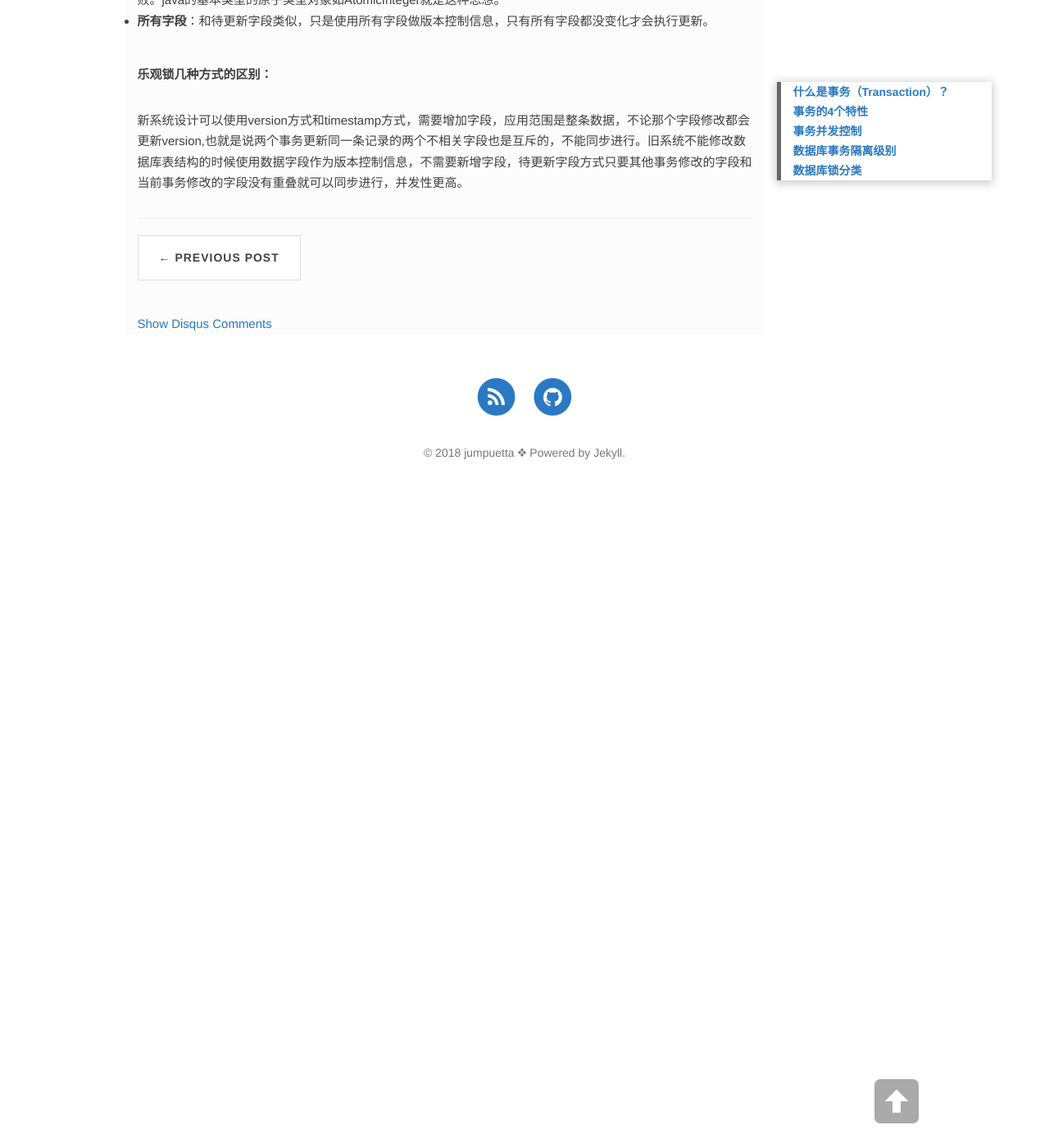
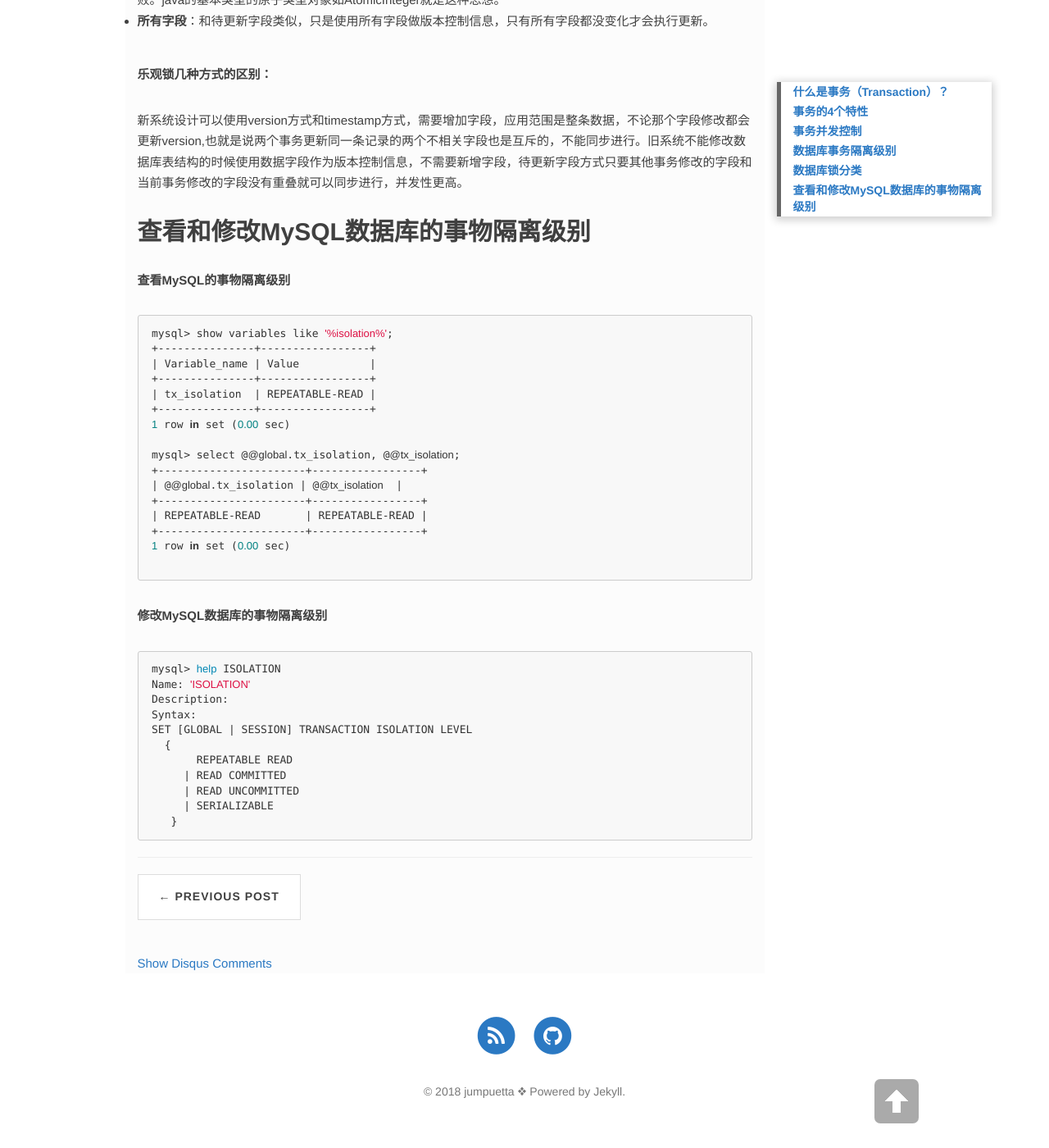
Before and after one commit to jumpuetta/jumpuetta, a Jekyll site: the page built from _posts/2018-05-04-tx-isolation-and-lock.md, in a window 1280 px wide and 1400 px high, scrolled down 4249 px. Shown: the whole window at 82% size. Built offline with Jekyll 4.4.1, drawn with Linux system fonts in a browser that asks for light colours; nearby versions of some CDN libraries; comment, search, counter and statistics services are not loaded.

Commit message:
Updates _posts/2018-05-04-tx-isolation-and-lock.md
Auto commit by GitBook Editor

````diff
--- a/_posts/2018-05-04-tx-isolation-and-lock.md
+++ b/_posts/2018-05-04-tx-isolation-and-lock.md
@@ -101,3 +101,44 @@ subtitle: null
 **乐观锁几种方式的区别：**
 
 新系统设计可以使用version方式和timestamp方式，需要增加字段，应用范围是整条数据，不论那个字段修改都会更新version,也就是说两个事务更新同一条记录的两个不相关字段也是互斥的，不能同步进行。旧系统不能修改数据库表结构的时候使用数据字段作为版本控制信息，不需要新增字段，待更新字段方式只要其他事务修改的字段和当前事务修改的字段没有重叠就可以同步进行，并发性更高。
+
+
+
+## 查看和修改MySQL数据库的事物隔离级别
+
+**查看MySQL的事物隔离级别**
+
+```
+mysql> show variables like '%isolation%';
++---------------+-----------------+
+| Variable_name | Value           |
++---------------+-----------------+
+| tx_isolation  | REPEATABLE-READ |
++---------------+-----------------+
+1 row in set (0.00 sec)
+
+mysql> select @@global.tx_isolation, @@tx_isolation;
++-----------------------+-----------------+
+| @@global.tx_isolation | @@tx_isolation  |
++-----------------------+-----------------+
+| REPEATABLE-READ       | REPEATABLE-READ |
++-----------------------+-----------------+
+1 row in set (0.00 sec)
+
+```
+
+**修改MySQL数据库的事物隔离级别**
+
+```
+mysql> help ISOLATION
+Name: 'ISOLATION'
+Description:
+Syntax:
+SET [GLOBAL | SESSION] TRANSACTION ISOLATION LEVEL
+  {
+       REPEATABLE READ
+     | READ COMMITTED
+     | READ UNCOMMITTED
+     | SERIALIZABLE
+   }
+```
````
